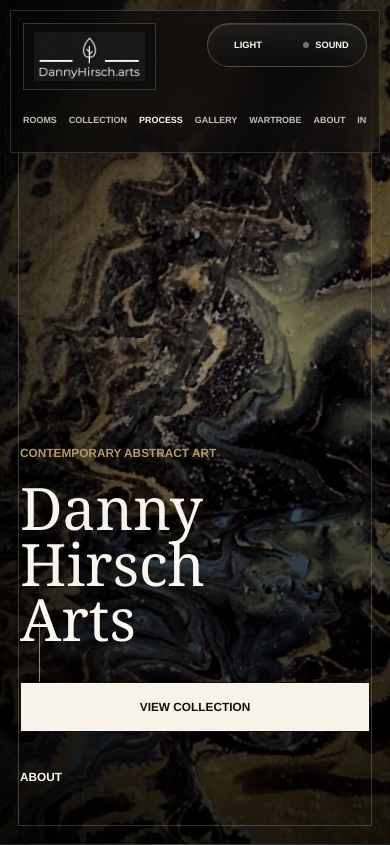
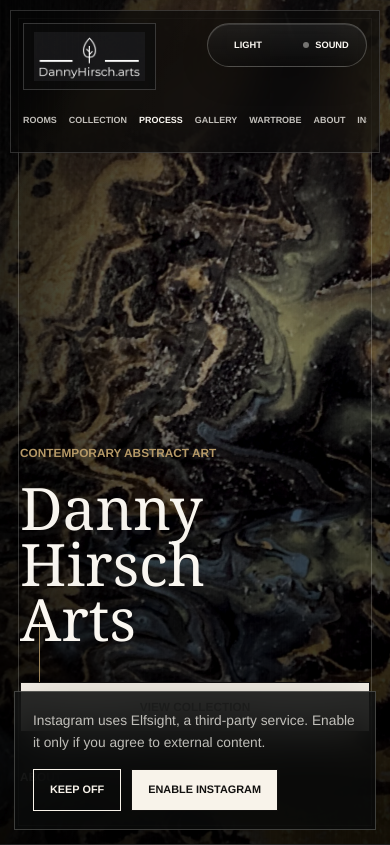
Before and after one commit to bbyw2hrnf6-boop/danny-hirsch-arts1, a PHP site: page / in a window 390 px wide. Shown: the top 845 px of the page. Run offline with PHP 8.4, Linux system fonts and the light colour scheme; some libraries are stand-ins or nearby versions; grey boxes are pictures that could not be loaded.

Commit message:
update gdpr/cookies/content

```diff
--- a/index.php
+++ b/index.php
@@ -103,7 +103,26 @@ $processFrames = array_map(
       name="description"
       content="Danny Hirsch Arts presents contemporary abstract works shaped by material, movement, atmosphere, and emotional depth."
     >
+    <meta name="robots" content="index, follow">
+    <link rel="canonical" href="https://bbyw2hrnf6-boop.github.io/danny-hirsch-arts1/">
+    <meta property="og:type" content="website">
+    <meta property="og:site_name" content="Danny Hirsch Arts">
+    <meta property="og:title" content="Danny Hirsch Arts | Contemporary Abstract Art">
+    <meta
+      property="og:description"
+      content="Contemporary abstract artworks shaped by material, movement, atmosphere, and emotional depth."
+    >
+    <meta property="og:url" content="https://bbyw2hrnf6-boop.github.io/danny-hirsch-arts1/">
+    <meta property="og:image" content="https://bbyw2hrnf6-boop.github.io/danny-hirsch-arts1/assets/images/hero.jpg">
+    <meta name="twitter:card" content="summary_large_image">
+    <meta name="twitter:title" content="Danny Hirsch Arts | Contemporary Abstract Art">
+    <meta
+      name="twitter:description"
+      content="Contemporary abstract artworks shaped by material, movement, atmosphere, and emotional depth."
+    >
+    <meta name="twitter:image" content="https://bbyw2hrnf6-boop.github.io/danny-hirsch-arts1/assets/images/hero.jpg">
     <meta name="theme-color" content="#11100f">
+    <link rel="icon" href="favicon.svg" type="image/svg+xml">
     <link rel="preload" as="image" href="assets/images/hero.jpg" fetchpriority="high">
     <link rel="stylesheet" href="style.css">
   </head>
@@ -376,7 +395,7 @@ $processFrames = array_map(
         <div class="instagram-heading">
           <p class="eyebrow">Instagram</p>
           <h2 id="instagram-title">Live from the studio.</h2>
-          <a class="text-link instagram-heading-link" href="https://www.instagram.com/dannyhirsch.arts/" target="_blank" rel="noreferrer">
+          <a class="text-link instagram-heading-link" href="https://www.instagram.com/dannyhirsch.arts/" target="_blank" rel="noopener noreferrer">
             <svg class="instagram-icon" viewBox="0 0 24 24" aria-hidden="true" focusable="false">
               <rect x="2.8" y="2.8" width="18.4" height="18.4" rx="5.2"></rect>
               <circle cx="12" cy="12" r="4.1"></circle>
@@ -385,7 +404,7 @@ $processFrames = array_map(
             <span>@dannyhirsch.arts</span>
           </a>
         </div>
-        <div class="instagram-widget-panel is-connected">
+        <div class="instagram-widget-panel">
           <div class="instagram-widget-copy">
             <span class="instagram-profile-mark">
               <svg class="instagram-icon" viewBox="0 0 24 24" aria-hidden="true" focusable="false">
@@ -398,7 +417,7 @@ $processFrames = array_map(
               <p class="eyebrow">Live Feed</p>
               <h3>New works, close surfaces, and studio moments.</h3>
               <p>
-                Follow the ongoing process and recent pieces directly through the live Instagram feed.
+                Enable Instagram to view the live feed, or open the profile directly.
               </p>
             </div>
           </div>
@@ -412,10 +431,10 @@ $processFrames = array_map(
         <div class="inquiry-copy">
           <p class="eyebrow">Collector Inquiry</p>
           <h2 id="inquiry-title">For private viewings, commissions, or acquisition inquiries.</h2>
-          <a class="button button-primary" href="mailto:studio@example.com">Request Information</a>
+          <a class="button button-primary" href="mailto:dannyhirscharts@protonmail.com">Request Information</a>
         </div>
 
-        <form class="inquiry-form" action="mailto:studio@example.com" method="post" enctype="text/plain">
+        <form class="inquiry-form" action="mailto:dannyhirscharts@protonmail.com" method="post" enctype="text/plain">
           <label>
             <span>Name</span>
             <input type="text" name="name" autocomplete="name" required>
@@ -428,6 +447,7 @@ $processFrames = array_map(
             <span>Message</span>
             <textarea name="message" rows="5" required></textarea>
           </label>
+          <p class="form-note">Your data will only be used to respond to your request.</p>
           <button class="button button-secondary" type="submit">Send Inquiry</button>
         </form>
       </section>
@@ -436,9 +456,10 @@ $processFrames = array_map(
     <footer class="site-footer">
       <span>&copy; <?php echo date('Y'); ?> Danny Hirsch Arts</span>
       <nav aria-label="Footer navigation">
-        <a href="https://www.instagram.com/dannyhirsch.arts/" target="_blank" rel="noreferrer">Instagram</a>
-        <a href="mailto:studio@example.com">Contact</a>
-        <a href="#">Imprint</a>
+        <a href="https://www.instagram.com/dannyhirsch.arts/" target="_blank" rel="noopener noreferrer">Instagram</a>
+        <a href="mailto:dannyhirscharts@protonmail.com">Contact</a>
+        <a href="privacy.html">Privacy</a>
+        <a href="imprint.html">Imprint</a>
       </nav>
     </footer>
 
@@ -453,8 +474,14 @@ $processFrames = array_map(
       </figure>
     </div>
 
-    <!-- Elfsight mounts the live Instagram feed into the widget container above. -->
-    <script src="https://elfsightcdn.com/platform.js" async></script>
+    <div class="cookie-consent" data-cookie-consent role="region" aria-label="Privacy choices">
+      <p>Instagram uses Elfsight, a third-party service. Enable it only if you agree to external content.</p>
+      <div class="cookie-consent-actions">
+        <button class="button button-secondary" type="button" data-cookie-reject>Keep off</button>
+        <button class="button button-primary" type="button" data-cookie-accept>Enable Instagram</button>
+      </div>
+    </div>
+
     <script src="assets/js/sequence.js"></script>
     <script src="script.js"></script>
   </body>
--- /dev/null
+++ b/robots.txt
@@ -0,0 +1,4 @@
+User-agent: *
+Allow: /
+
+Sitemap: https://bbyw2hrnf6-boop.github.io/danny-hirsch-arts1/sitemap.xml
--- a/style.css
+++ b/style.css
@@ -1828,6 +1828,21 @@ body[data-theme="light"] .room-floor {
   border: 0;
 }
 
+.instagram-widget-panel:not(.is-connected) .instagram-widget-mount {
+  min-height: 260px;
+}
+
+.instagram-widget-panel:not(.is-connected) .instagram-widget-mount::before {
+  max-width: 360px;
+  color: var(--muted);
+  content: "Instagram feed stays off until enabled.";
+  font-size: 0.78rem;
+  font-weight: 800;
+  letter-spacing: 0;
+  text-align: center;
+  text-transform: uppercase;
+}
+
 .inquiry {
   position: relative;
   display: grid;
@@ -1905,6 +1920,14 @@ body[data-theme="light"] .room-floor {
 .inquiry-form input:focus,
 .inquiry-form textarea:focus {
   border-color: #fbf8f2;
+}
+
+.form-note {
+  margin: -4px 0 0;
+  color: rgba(251, 248, 242, 0.62);
+  font-size: 0.82rem;
+  line-height: 1.55;
+  text-align: left;
 }
 
 .site-footer {
@@ -1927,6 +1950,83 @@ body[data-theme="light"] .room-floor {
   gap: 24px;
 }
 
+.cookie-consent {
+  position: fixed;
+  right: clamp(14px, 3vw, 34px);
+  bottom: max(14px, env(safe-area-inset-bottom));
+  z-index: 120;
+  width: min(420px, calc(100vw - 28px));
+  display: grid;
+  gap: 16px;
+  padding: 18px;
+  border: 1px solid rgba(251, 248, 242, 0.22);
+  color: #fbf8f2;
+  background: rgba(9, 10, 10, 0.86);
+  box-shadow: 0 22px 70px rgba(0, 0, 0, 0.36);
+  backdrop-filter: blur(24px) saturate(1.08);
+}
+
+.cookie-consent.is-hidden {
+  display: none;
+}
+
+.cookie-consent p {
+  margin: 0;
+  color: rgba(251, 248, 242, 0.74);
+  font-size: 0.86rem;
+  line-height: 1.55;
+}
+
+.cookie-consent-actions {
+  display: flex;
+  flex-wrap: wrap;
+  gap: 10px;
+}
+
+.cookie-consent .button {
+  min-height: 42px;
+  padding: 0 16px;
+  font-size: 0.68rem;
+}
+
+.legal-page {
+  min-height: 100svh;
+}
+
+.legal-shell {
+  width: min(100%, 920px);
+  min-height: 100svh;
+  display: grid;
+  align-content: center;
+  gap: clamp(28px, 5vw, 54px);
+  margin: 0 auto;
+  padding: clamp(34px, 8vw, 92px) var(--gutter);
+}
+
+.legal-brand {
+  width: min(260px, 72vw);
+}
+
+.legal-card {
+  display: grid;
+  gap: 22px;
+  padding: clamp(28px, 5vw, 58px);
+  border: 1px solid var(--line);
+  background: var(--panel);
+  box-shadow: var(--shadow-soft);
+}
+
+.legal-card h1 {
+  margin-bottom: 0;
+  font-size: clamp(3rem, 8vw, 6.4rem);
+}
+
+.legal-card p {
+  max-width: 68ch;
+  margin-bottom: 0;
+  color: var(--muted);
+}
+
 .lightbox {
   position: fixed;
   inset: 0;
@@ -2426,6 +2526,11 @@ body[data-theme="light"] .room-floor {
     flex-direction: column;
   }
 
+  .cookie-consent {
+    right: 14px;
+    bottom: max(14px, env(safe-area-inset-bottom));
+  }
+
   .lightbox {
     align-items: center;
     padding: max(16px, env(safe-area-inset-top)) 14px max(18px, env(safe-area-inset-bottom));
```
Also changed, not shown: 404.html (added, +25 -0 lines), imprint.html (added, +27 -0 lines), index.html (+37 -10 lines), privacy.html (added, +27 -0 lines), script.js (+59 -2 lines), sitemap.xml (added, +12 -0 lines), README.md, favicon.svg (added).
